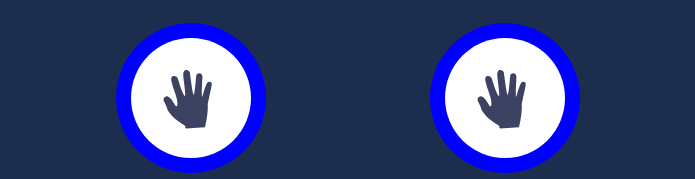
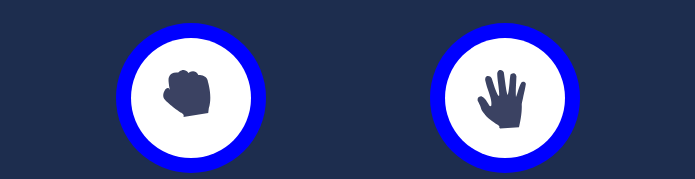
Before and after one commit to CarlosFernandoVillase/RockPaperScissors, a plain HTML site: page index.html in a window 1280 px wide. Both pictures are taken after a click on the button "Paper". Shown: the part 411-590 px from the top of the page, without its empty margins (292-987 px from the left). Drawn offline with nearby package versions, Linux system fonts and the light colour scheme.

Commit message:
Update index.html

```diff
--- a/index.html
+++ b/index.html
@@ -181,7 +181,7 @@
           <circle cx="75" cy="75" r="75" fill="blue" />
           <circle cx="75" cy="75" r="60" fill="white" />
         </svg>
-        <img class="rpsH" src="https://carlosfernandovillase.github.io/RockPaperScissors/images/icon-paper.svg">
+        <img class="rpsH" src="https://carlosfernandovillase.github.io/RockPaperScissors/images/icon-rock.svg">
       </div>
 
       <div class="rpsDAD" id="p1s">
```
